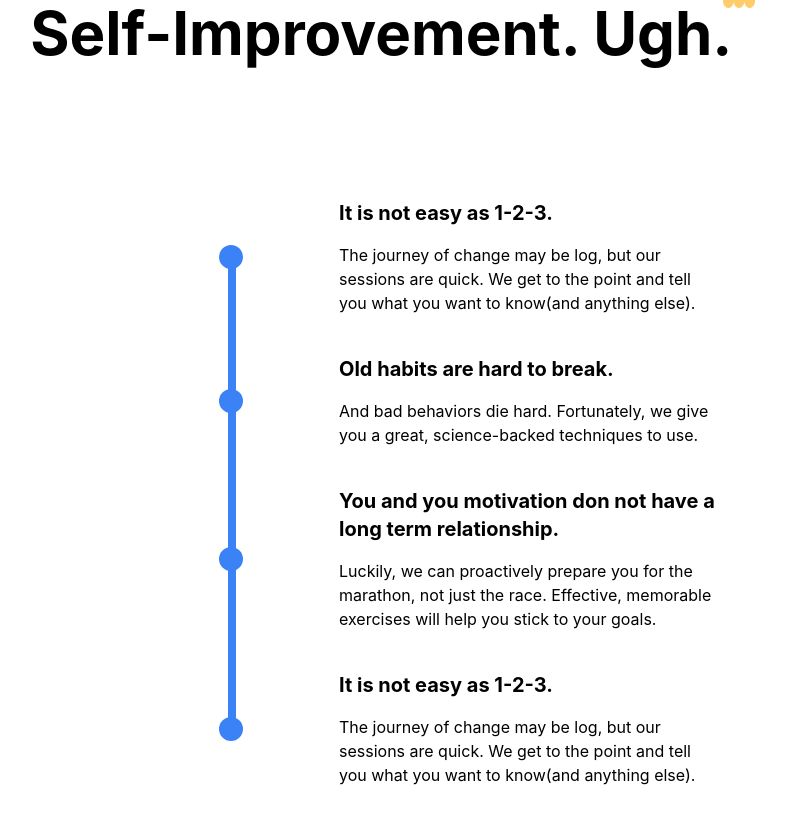
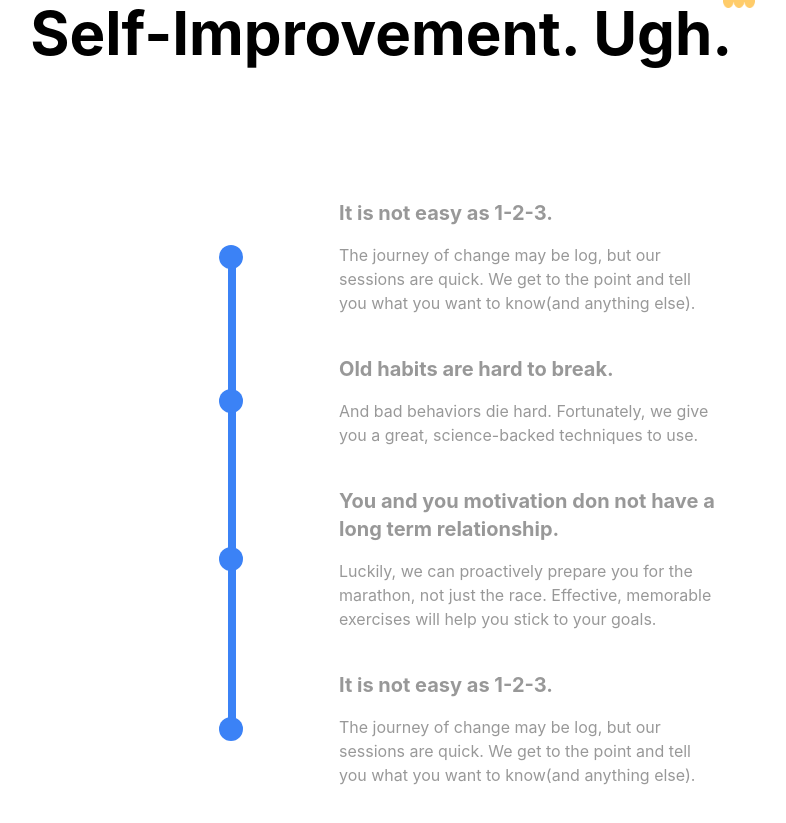
Before and after one commit to Sangmesh0011/spurfitassignment, a React (Create React App) app: page / in a window 1280 px wide. Shown: the part 2544-3367 px from the top of the page, without its empty margins (141-927 px from the left). Built offline with nearby package versions, Linux system fonts and the light colour scheme.

Commit message:
opacity changes

```diff
--- a/src/components/Steps.jsx
+++ b/src/components/Steps.jsx
@@ -7,7 +7,7 @@ const Steps = () => {
   const { ref:r2, inView:iv2 } = useInView();
 
 
-      function highlightAuto(index) {
+      function highlight(index) {
         const dots = document.querySelectorAll('.dot');
         const dataAll = document.querySelectorAll('.data');
 
@@ -52,10 +52,10 @@ const Steps = () => {
       </div>
       <div className="flex flex-col justify-center items-center mt-24 space-y-10">
         <section className="h-[470px] w-2 bg-blue-500 absolute mt-6 ml-[-535px] -z-50"></section>
-        <div className="flex justify-center items-center gap-24 ml-40 cursor-pointer" onClick={()=>highlightAuto(0)}>
+        <div className="flex justify-center items-center gap-24 ml-40 cursor-pointer" onClick={()=>highlight(0)}>
           <div className="dot w-6 h-6 rounded-full bg-blue-500"></div>
           <div
-            className="data flex flex-col justify-normal items-start gap-4 w-[600px]"
+            className="data flex flex-col justify-normal items-start gap-4 w-[600px] opacity-40"
           >
             <span className="font-bold text-xl w-96">It is not easy as 1-2-3.</span>
             <span className="w-96">
@@ -66,10 +66,10 @@ const Steps = () => {
           </div>
         </div>
 
-        <div className="flex justify-center items-center gap-24 ml-40 cursor-pointer" onClick={()=>highlightAuto(1)}>
+        <div className="flex justify-center items-center gap-24 ml-40 cursor-pointer" onClick={()=>highlight(1)}>
           <div className="dot w-6 h-6 rounded-full bg-blue-500"></div>
           <div
-            className="data flex flex-col justify-normal items-start gap-4 w-[600px]"
+            className="data flex flex-col justify-normal items-start gap-4 w-[600px] opacity-40"
           >
             <span className="font-bold text-xl w-96">Old habits are hard to break.</span>
             <span  className="w-96">
@@ -78,10 +78,10 @@ const Steps = () => {
           </div>
         </div>
 
-        <div className="flex justify-center items-center gap-24 ml-40 cursor-pointer" onClick={()=>highlightAuto(2)}>
+        <div className="flex justify-center items-center gap-24 ml-40 cursor-pointer" onClick={()=>highlight(2)}>
           <div className="dot w-6 h-6 rounded-full bg-blue-500"></div>
           <div
-            className="data flex flex-col justify-normal items-start gap-4 w-[600px]"
+            className="data flex flex-col justify-normal items-start gap-4 w-[600px] opacity-40"
           >
             <span className="font-bold text-xl w-96">You and you motivation don not have a long term relationship.</span>
             <span  className="w-96">
@@ -90,10 +90,10 @@ const Steps = () => {
           </div>
         </div>
 
-        <div className="flex justify-center items-center gap-24 ml-40 cursor-pointer" onClick={()=>highlightAuto(3)}>
+        <div className="flex justify-center items-center gap-24 ml-40 cursor-pointer" onClick={()=>highlight(3)}>
           <div className="dot w-6 h-6 rounded-full bg-blue-500"></div>
           <div
-            className="data flex flex-col justify-normal items-start gap-4 w-[600px]"
+            className="data flex flex-col justify-normal items-start gap-4 w-[600px] opacity-40"
           >
             <span className="font-bold text-xl w-96">It is not easy as 1-2-3.</span>
             <span  className="w-96">
```
